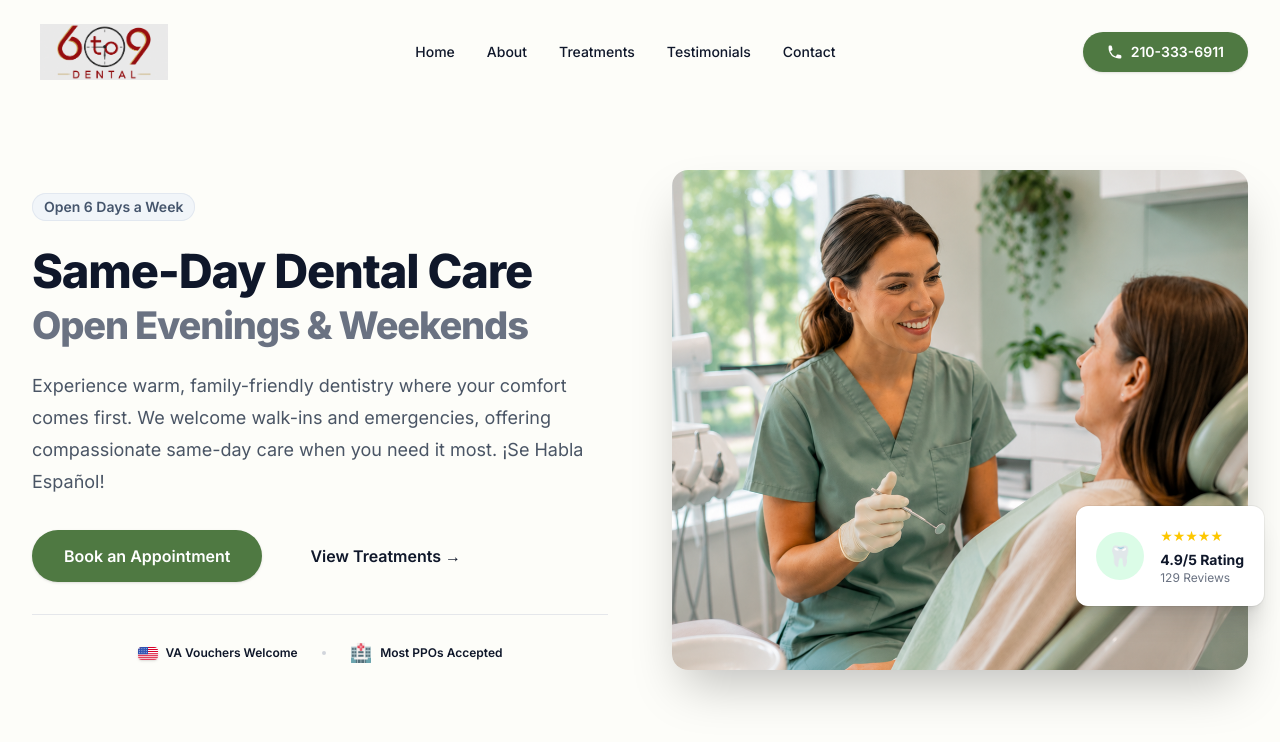
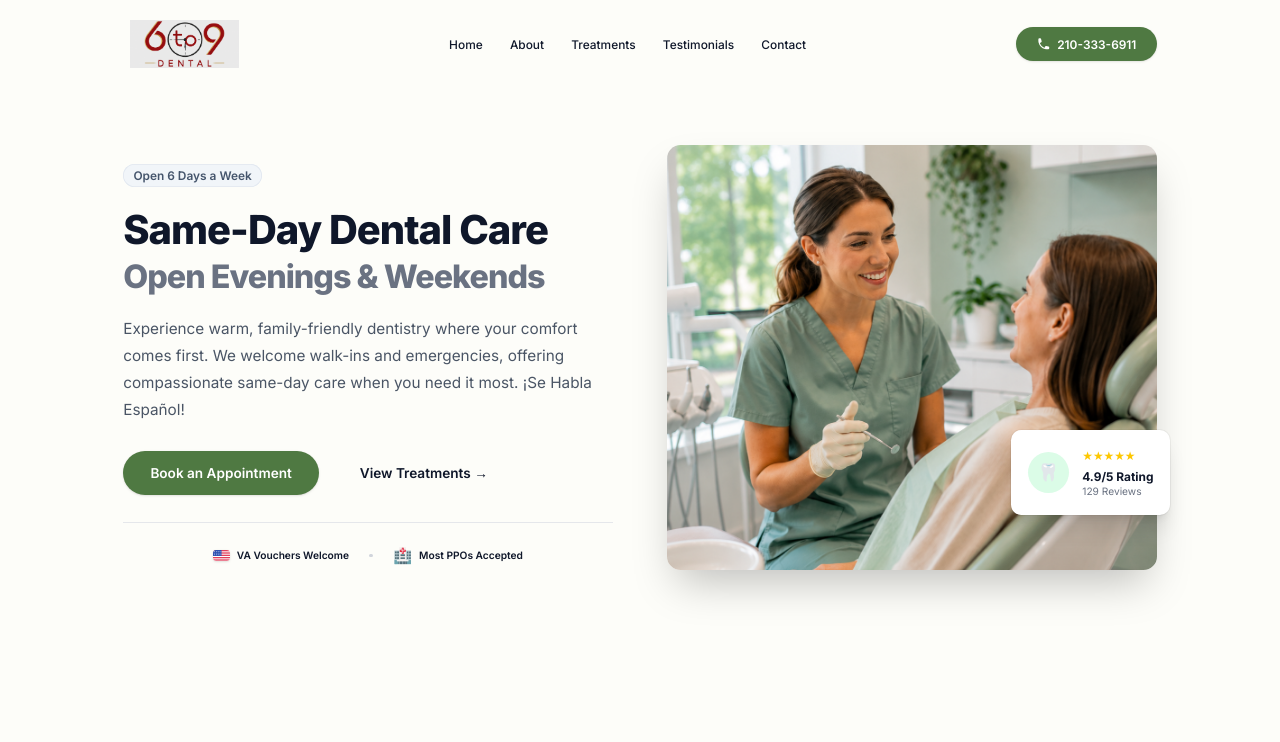
Before and after one commit to shubham-writes/6to9-dental-texas, a Next.js app: page / in a window 1280 px wide. Shown: the top 742 px of the page. Built offline with nearby package versions, Linux system fonts and the light colour scheme.

Commit message:
style: add css zoom(0.85) on desktop for premium scaled layout feel

```diff
--- a/src/app/globals.css
+++ b/src/app/globals.css
@@ -18,3 +18,9 @@ body {
   color: var(--foreground);
   font-family: var(--font-sans);
 }
+
+@media (min-width: 1024px) {
+  body {
+    zoom: 0.85;
+  }
+}
```
